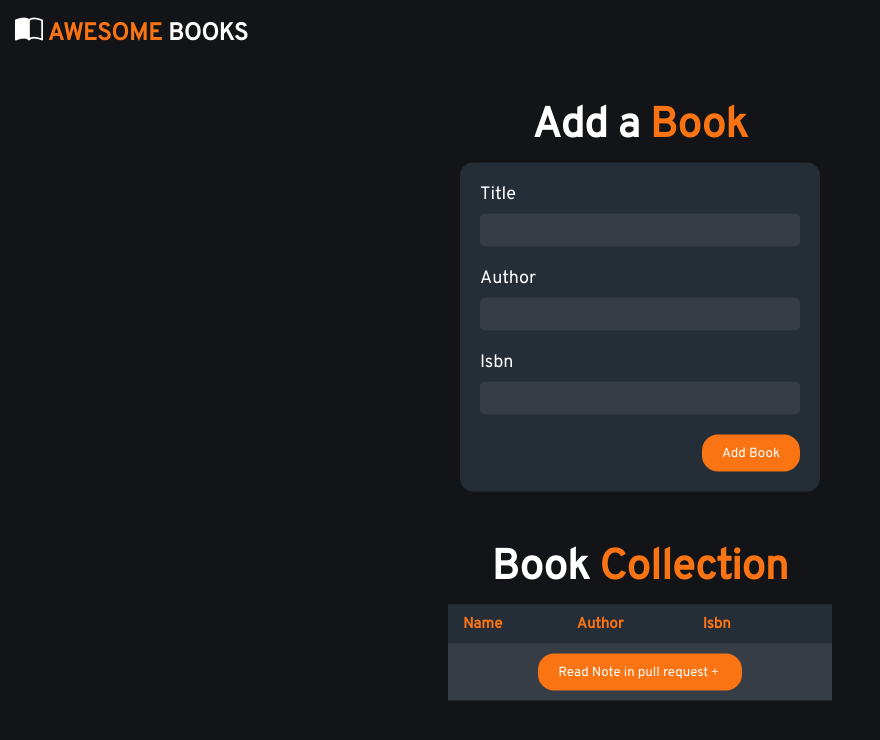
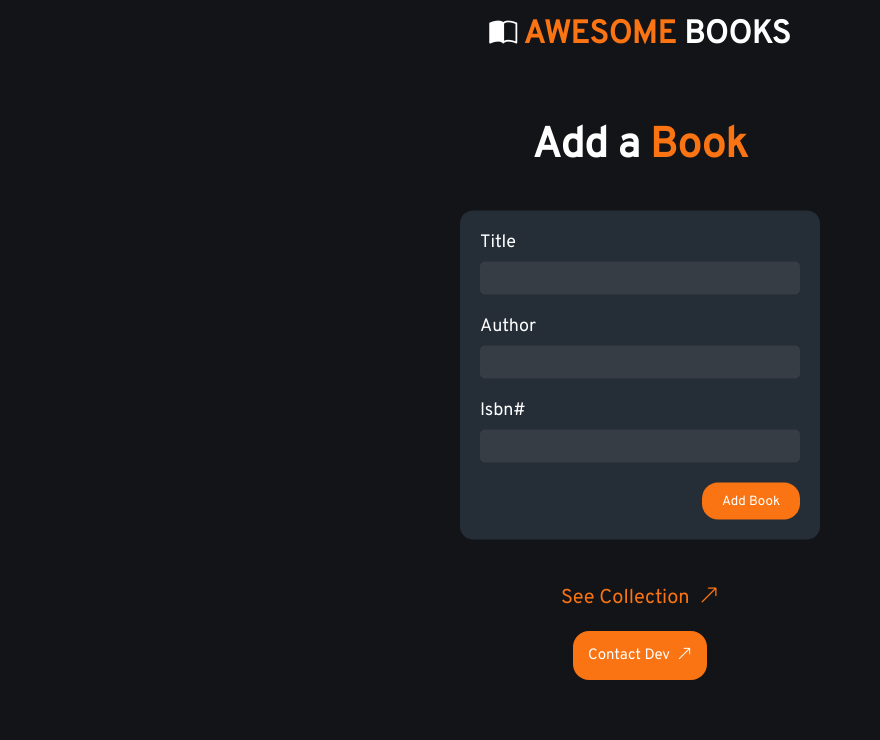
Before and after one commit to ishpaul777/Awesome-Books, a plain HTML site: page index.html in a window 1280 px wide. Shown: the whole page, without its empty margins (0-880 px from the left). Drawn offline with nearby package versions, Linux system fonts and the light colour scheme.

Commit message:
added navigation

```diff
--- a/css/style.css
+++ b/css/style.css
@@ -6,7 +6,9 @@
 
 body {
   display: flex;
+  flex-direction: column;
   justify-content: center;
+  align-items: center;
   background-color: hsl(216, 12%, 8%);
   color: #fff;
 }
@@ -15,12 +17,11 @@ nav {
   display: flex;
   align-items: center;
   justify-content: flex-start;
-  width: 100vw;
   padding: 15px;
 }
 
 .logo {
-  font-size: 24px;
+  font-size: 32px;
   color: #fff;
 }
 
@@ -29,16 +30,9 @@ nav {
   color: #fff;
 }
 
-.wrapper {
-  display: flex;
-  flex-direction: column;
+.heading {
   position: absolute;
-  top: 50%;
-  -ms-transform: translateY(-50%);
-  transform: translateY(-50%) scale(1);
-}
-
-.heading {
+  top: 15vh;
   margin-bottom: 10px;
   text-align: center;
   font-size: 42px;
@@ -58,16 +52,23 @@ nav {
   color: hsl(25, 97%, 53%);
 }
 
+.book-table {
+  position: absolute;
+  top: 50%;
+  -ms-transform: translateY(-50%);
+  transform: translateY(-50%) scale(0);
+  transition: 0.5s ease-in-out;
+}
+
+.book-table.active {
+  transform: translateY(-50%) scale(1);
+}
+
 table {
   font-size: 15px;
   border-collapse: collapse;
   background-color: hsl(212, 12%, 24%);
   width: 90vw;
-  transform: scale(0);
-}
-
-table.active {
-  transform: scale(1);
 }
 
 th,
@@ -87,10 +88,25 @@ tr:nth-of-type(even) {
 
 .table-footer {
   text-align: center;
+  background: hsl(213, 19%, 18%);
+}
+
+.input-books {
+  display: flex;
+  flex-direction: column;
+  position: absolute;
+  top: 50%;
+  -ms-transform: translateY(-50%);
+  transform: translateY(-50%) scale(0);
+  transition: 0.5s ease-in-out;
+}
+
+.input-books.active {
+  transform: translateY(-50%) scale(1);
 }
 
 #add-book {
-  display: none;
+  display: flex;
   align-self: center;
   background-color: hsl(213, 19%, 18%);
   padding: 20px;
@@ -99,12 +115,6 @@ tr:nth-of-type(even) {
   flex-direction: column;
   border-radius: 13px;
   margin-bottom: 50px;
-  transform: scale(0);
-}
-
-#add-book.active {
-  display: flex;
-  transform: scale(1);
 }
 
 .fieldset {
@@ -139,6 +149,33 @@ button {
   text-decoration: none;
 }
 
+.nav-btns {
+  position: absolute;
+  bottom: 15vh;
+  display: flex;
+  align-items: center;
+  justify-content: center;
+  flex-direction: column;
+  gap: 20px;
+}
+
+.see-collection {
+  display: flex;
+  align-items: center;
+  justify-content: center;
+  text-decoration: none;
+  font-size: 20px;
+  color: hsl(25, 97%, 53%);
+}
+
+.contact {
+  font-size: 15px;
+  padding: 15px;
+  display: flex;
+  align-self: center;
+  align-items: center;
+}
+
 @media (min-width: 820px) {
   table {
     width: 30vw;
--- a/index.html
+++ b/index.html
@@ -8,59 +8,68 @@
       rel="stylesheet"
       href="https://fonts.googleapis.com/css?family=Overpass"
     />
-    <link rel="stylesheet" href="https://cdn.jsdelivr.net/npm/bootstrap-icons@1.8.3/font/bootstrap-icons.css">
+    <link
+      rel="stylesheet"
+      href="https://cdn.jsdelivr.net/npm/bootstrap-icons@1.8.3/font/bootstrap-icons.css"
+    />
     <link rel="stylesheet" href="./css/style.css" />
     <title>Awesome Books</title>
   </head>
   <body>
     <nav>
-        <section class="logo-container">
-            <h1 class="logo"><i class="bi bi-book-half"></i> <span class="highlight">AWESOME</span> BOOKS</h1>
-          </section>
+      <h1 class="logo">
+        <i class="bi bi-book-half"></i>
+        <span class="highlight">AWESOME</span> BOOKS
+      </h1>
     </nav>
-    <main class="wrapper">
-        <h2 class="heading">Add a <span class="highlight">Book</span></h2>
-      <form action="#" id="add-book" class="active">
+    <h2 class="heading">Add a <span class="highlight">Book</span></h2>
+    <section class="input-books active">
+      <form action="#" id="add-book">
         <div class="fieldset">
-            <label for="title">Title</label>
-            <input type="text" id="title">
+          <label for="title">Title</label>
+          <input type="text" id="title" />
         </div>
         <div class="fieldset">
-            <label for="author">Author</label>
-            <input type="text" id="author">
+          <label for="author">Author</label>
+          <input type="text" id="author" />
         </div>
         <div class="fieldset">
-            <label for="isbn">Isbn</label>
-            <input type="text" id="isbn">
+          <label for="isbn">Isbn#</label>
+          <input type="text" id="isbn" />
         </div>
         <button type="submit" class="btn-add-book">Add Book</button>
       </form>
-      <h2 class="heading">Book <span class="highlight">Collection</span></h2>
-      <table class="book-table active">
+    </section>
+    <section class="book-table">
+      <table>
         <thead>
           <tr>
-            <th>Name</th>
+            <th>Title</th>
             <th>Author</th>
-            <th>Isbn</th>
+            <th>Isbn#</th>
             <th></th>
           </tr>
         </thead>
-        <tbody id="book-list">
-
-        </tbody>
-        <tfoot >
+        <tbody id="book-list"></tbody>
+        <tfoot>
           <tr>
-          <td colspan="4" class="table-footer">
-           <button type="button" class="add-more">Read Note in pull request<i class="bi bi-plus"></i></button>
-          </td>
+            <td colspan="4" class="table-footer">
+              <button type="button" class="add-more">
+                Add More<i class="bi bi-plus"></i>
+              </button>
+            </td>
           </tr>
         </tfoot>
       </table>
-      <!-- <div class="nav-btns">
-        <button class="see-collection">Your Collection <i class="bi bi-arrow-up-right"></i></button>
-        <button class="see-collection">Contact Devloper<i class="bi bi-arrow-up-right"></i></button>
-      </div> -->
-    </main>
+    </section>
+    <footer class="nav-btns">
+      <a href="#" class="see-collection"
+        >See Collection &nbsp;<i class="bi bi-arrow-up-right"></i
+      ></a>
+      <button type="button" class="contact">
+        Contact Dev &nbsp;<i class="bi bi-arrow-up-right"></i>
+      </button>
+    </footer>
     <script src="./js/app.js"></script>
   </body>
 </html>
--- a/js/app.js
+++ b/js/app.js
@@ -81,7 +81,7 @@ class UI {
     }
     div.appendChild(document.createTextNode(message));
 
-    const container = document.querySelector('.wrapper');
+    const container = document.querySelector('.input-books');
     const form = document.querySelector('#add-book');
     container.insertBefore(div, form);
 
@@ -140,3 +140,22 @@ document.querySelector('#book-list').addEventListener('click', (e) => {
   // Remove book from store
   Store.removeBook(e.target.parentElement.previousElementSibling.textContent);
 });
+
+// Event: Navigations
+
+const showList = document.querySelector('.see-collection');
+const addMore = document.querySelector('.add-more');
+
+showList.addEventListener('click', () => {
+  document.querySelector('.book-table').classList.add('active');
+  document.querySelector('.input-books').classList.remove('active');
+  document.querySelector('.heading').innerHTML = 'Your <span class="highlight">Collection</span>';
+  showList.style.display = 'none';
+});
+
+addMore.addEventListener('click', () => {
+  document.querySelector('.input-books').classList.add('active');
+  document.querySelector('.book-table').classList.remove('active');
+  document.querySelector('.heading').innerHTML = 'Add a <span class="highlight">Book</span>';
+  showList.style.display = 'flex';
+});
```
